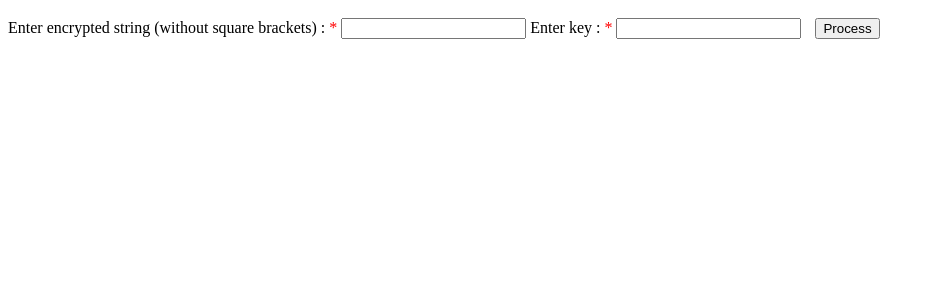
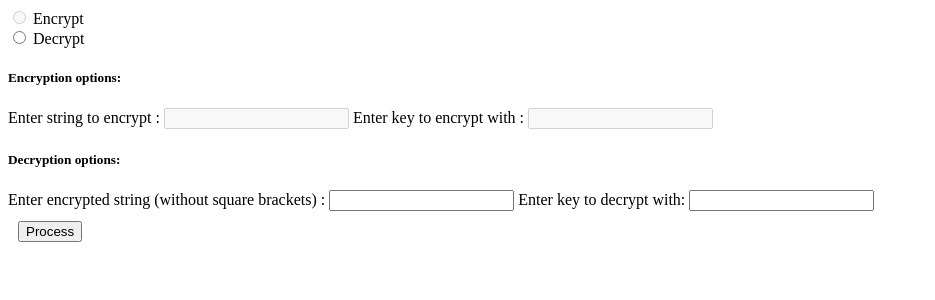
Before and after one commit to zatcham/tscipherlib, a PHP site: page / in a window 1280 px wide. Shown: the top 300 px of the page, without its empty margins (0-935 px from the left). Run offline with PHP 8.4, Linux system fonts and the light colour scheme.

Commit message:
Resolved a bug surrounding PHPs handling of unicode characters + also added the ancillary HTML code required to implement encrypting
Encrypting functionalities as shown in the HTML is currently disabled whilst the PHP element of this is built. This functionality is likely to not be finished for a while, as the deciphering element was purely designed to be utilised alongside the ns-pCB Web Decrypter

New function "unichr" assists with the way the decryption process works.

```diff
--- a/index.php
+++ b/index.php
@@ -1,16 +1,35 @@
+<!--
+    tscipherlib v4.1 - PHP Edition
+    Originally written by tomrow, converted to PHP by zatcham
+    May 2021
+-->
 <html>
+    <head>
+        <meta charset="windows-1252"/>
+    </head>
     <form enctype='multipart/form-data' action='' method='post'>
-        <label for="todecrypt">Enter encrypted string (without square brackets) : <span style="color: red;">*</span> </label>
-        <input type='text' id="todecrypt" name='todecrypt' required>
 
-        <label for="kettodecrypt">Enter key : <span style="color: red;">*</span> </label>
-        <input type='text' id="kettodecrypt" name='kettodecrypt' required>
+    <input type="radio" id="rad1" name="select" value="Encrypt" disabled>
+    <label for="rad1">Encrypt</label><br>
+    <input type="radio" id="rad2" name="select" value="Decrypt">
+    <label for="rad2">Decrypt</label><br>
+        <h5> Encryption options: </h5>
+        <label for="toencrypt">Enter string to encrypt : </label>
+        <input type='text' id="toencrypt" name='toencrypt' disabled>
+
+        <label for="kettoencrypt">Enter key to encrypt with : </label>
+        <input type='text' id="kettoencrypt" name='kettoencrypt' disabled>
+
+        <h5> Decryption options: </h5>
+        <label for="todecrypt">Enter encrypted string (without square brackets) : </label>
+        <input type='text' id="todecrypt" name='todecrypt'>
+
+        <label for="kettodecrypt">Enter key to decrypt with: </label>
+        <input type='text' id="kettodecrypt" name='kettodecrypt'>
+        <br>
         <input type='submit' name='submit' value='Process' style="margin: 10px;">
     </form>
 </html>
-
-
-
 
 <?php
 
@@ -24,26 +43,52 @@
 //echo decipherTs("152, 210, 77, 136, 152, 211, 78, 136, 147, 188, 246, 113, 123, 188, 247, 113, 124, 183, 223, 26, 101, 159, 223, 27, 37, 159, 218, 3, 13, 135, 193, 3, 14, 72, 193, 252, 85, 143, 10, 68, 78, 143, 201, 67, 79, 118, 176, 43, 53, 111, 176, 234, 52, 111, 151, 209, 220, 86, 143, 208, 218, 84, 143, 183, 192, 251, 117, 175, 192, 249, 115, 174, 184, 127, 186, 52, 61, 126, 184, 50, 60, 118, 158, 216, 34, 92, 156, 214, 224, 91, 148, 188, 199, 64, 122, 187, 196, 254, 121, 178, 170, 229, 95, 152, 163, 227, 29, 151, 161, 42, 100, 221, 231, 35, 99, 156, 230, 33, 73, 132, 142, 7, 66, 130, 140, 7, 65, 105", 1);
 
 if (isset($_POST['submit'])) {
-    if (!empty($_POST['kettodecrypt'])) {
-        $k = ($_POST['kettodecrypt']);
-        $s = ($_POST['todecrypt']);
-        $x = decipherTs($s, $k);
-        echo ($x);
+    if (!empty($_POST['select'])) {
+        if ($_POST['select'] == "Encrypt") {
+            if (!empty($_POST['kettoencrypt'])) {
+                if (!empty($_POST['toencrypt'])) {
+                    $k = ($_POST['toencrypt']);
+                    $s = ($_POST['kettoencrypt']);
+                    $x = encodeTs($s, $k);
+                    // $y = implode("','", $x);
+                    print_r($x);
+                    echo ($x);
+                } else {
+                    echo ("Must enter string to encrypt!");
+                }
+            } else {
+                echo ("Must enter key to encrypt with!");
+            }
+        } elseif ($_POST['select'] == "Decrypt") {
+            if (!empty($_POST['kettodecrypt'])) {
+                if (!empty($_POST['todecrypt'])) {
+                    $k = ($_POST['kettodecrypt']);
+                    $s = ($_POST['todecrypt']);
+                    $x = decipherTs($s, $k);
+                    echo ($x);
+                } else {
+                    echo ("Must enter string to decrypt!");
+                }
+            } else {
+                echo ("Must enter key to decrypt with!");
+            }
+        } else {
+            echo ("Must select an option!");
+        }
     }
 }
 
 
 function encodeTs($in, $key) {
-    $o = [];
+    $o = "";
     for ($i = 0; $i < strlen($in); $i++) {
         $j = ($i + 1);
         $o .= (
-            (ord ($in[$i]) + scrambleTs ($j, $key)) % 255);
+            (ord ($in[$i]) + scrambleTs ($j, intval($key))) % 255);
         //echo ($i . "<br>");
     }
     return $o;
 }
-
 
 function decipherTs($array, $key) {
     $o = "";
@@ -54,7 +99,8 @@ function decipherTs($array, $key) {
         // $t = ($m % 255);
         // $a = (chr($m));
         //echo ($m . "<br>");
-        $o = ($o . chr(newmod($m, 255)));
+        //echo (newmod($m, 255));
+        $o = ($o . unichr(newmod($m, 255)));
     }
     return $o;
 }
@@ -93,4 +139,8 @@ function newmod($a, $b) {
     return ($a - $b * floor($a / $b));
 }
 
+function unichr($x) {
+    return mb_convert_encoding('&#' . intval($x) . ';', 'UTF-8', 'HTML-ENTITIES');
+}
+
 ?>
```
